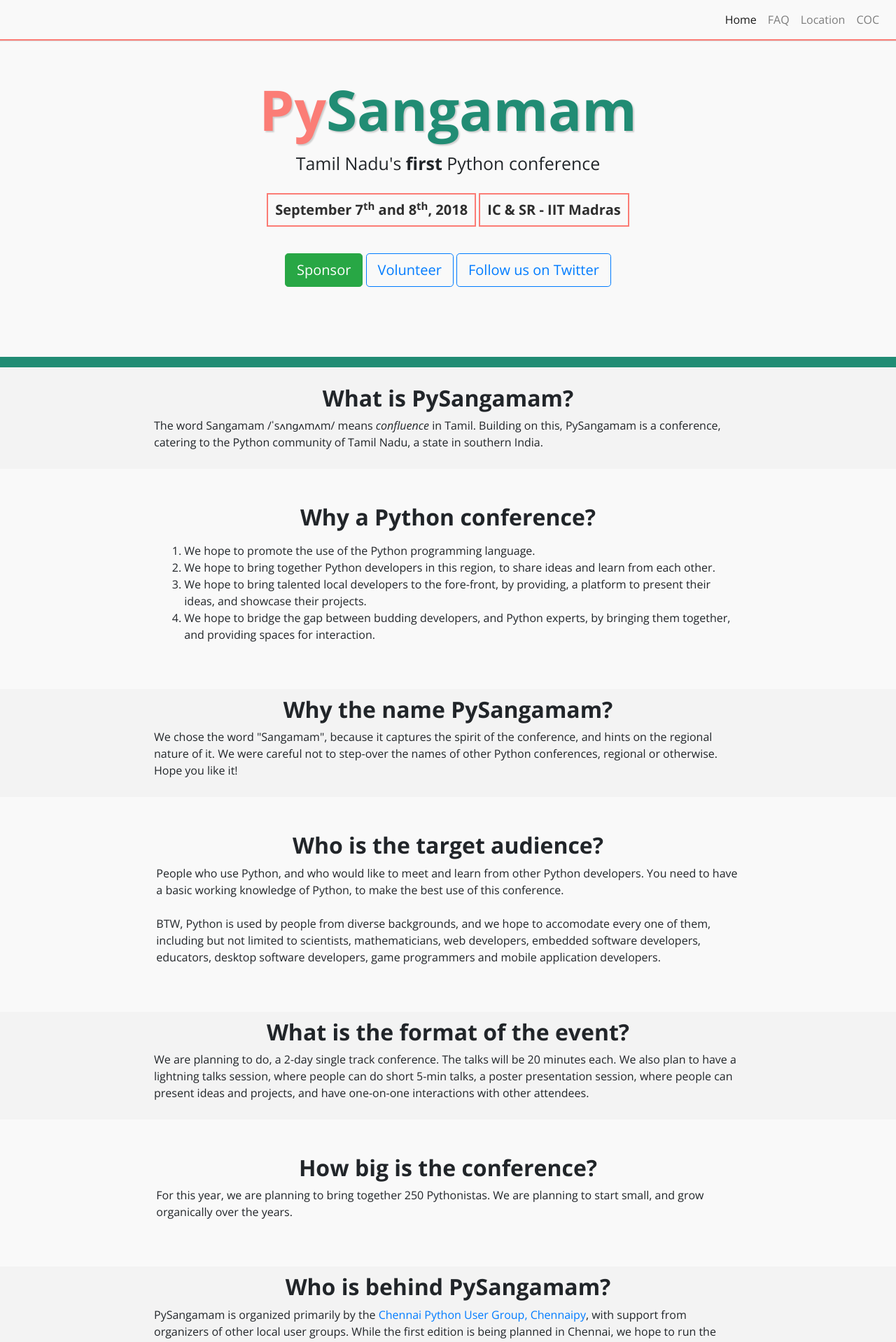
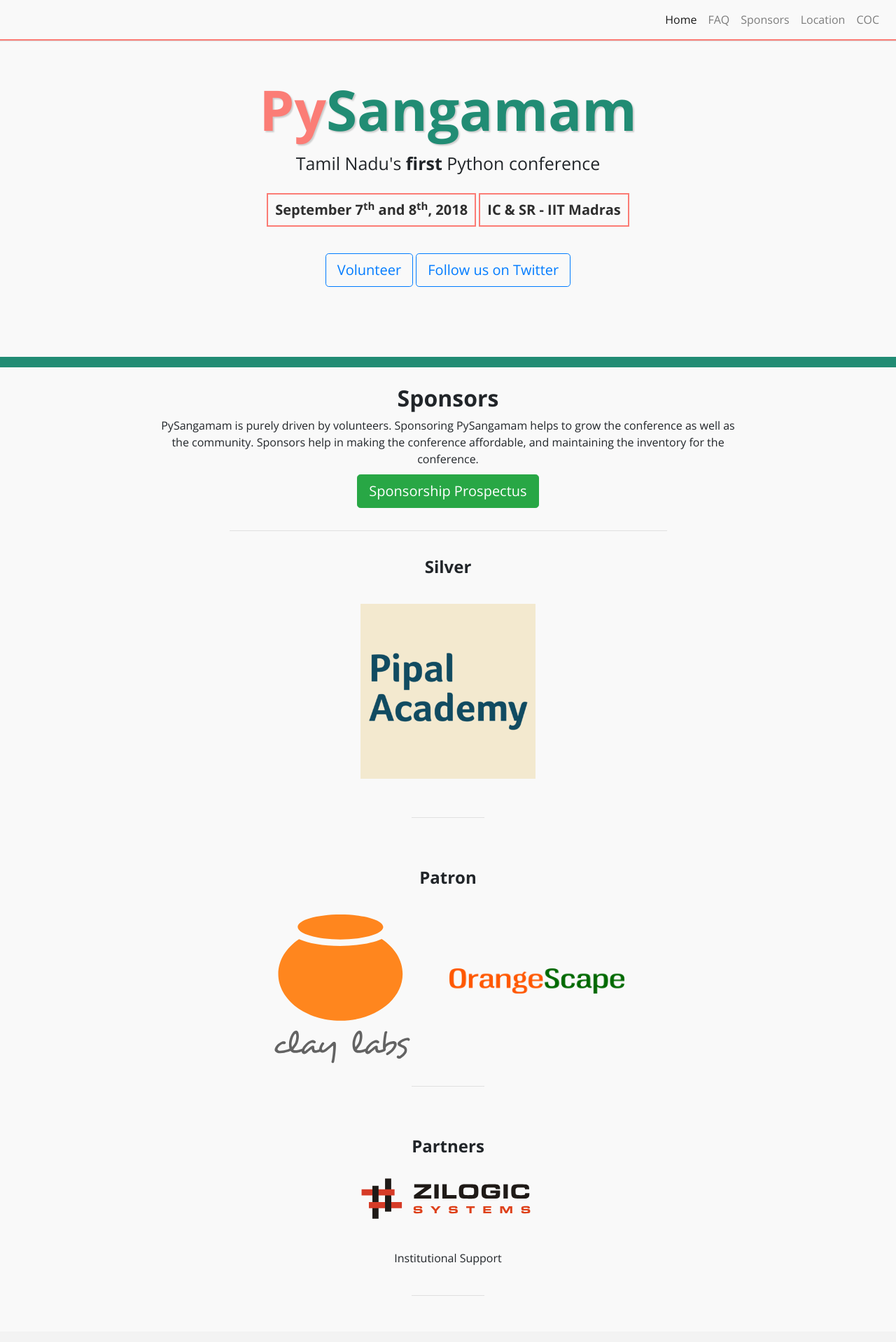
Before and after one commit to PySangamam/website, a Jekyll site: the page built from index.html, in a window 1280 px wide. Shown: the top 1918 px of the page at 70% size. Built offline with Jekyll 4.4.1, drawn with Linux system fonts in a browser that asks for light colours; nearby versions of some CDN libraries; comment, search, counter and statistics services are not loaded; some of the changed text lies outside the part shown.

Commit message:
Add sponsors list

```diff
--- a/_includes/navbar.html
+++ b/_includes/navbar.html
@@ -8,7 +8,10 @@
         <a class="nav-link" href="/#">Home</a>
       </li>
       <li class="nav-item">
-        <a class="nav-link" href="/#faq">FAQ</a>
+        <a class="nav-link" href="/faq">FAQ</a>
+      </li>
+      <li class="nav-item">
+        <a class="nav-link" href="/#sponsors">Sponsors</a>
       </li>
       <li class="nav-item">
         <a class="nav-link" href="/#location">Location</a>
--- /dev/null
+++ b/_includes/sponsors.html
@@ -0,0 +1,43 @@
+<div class="container-fluid pad-top-25 sponsor-list" id="sponsors">
+  <div class="row no-gutters">
+    <div class="col-10 offset-1 col-md-8 offset-md-2">
+      <h2 class="text-center"><b>Sponsors</b></h2>
+      <p class="text-center">
+        PySangamam is purely driven by volunteers.
+        Sponsoring PySangamam helps to grow the conference as well as the community.
+        Sponsors help in making the conference affordable, and maintaining the inventory for the conference.
+        <br>
+        <a target="_blank" href="sponsorship-prospectus.pdf" class="btn btn-lg btn-success mar-top-10">Sponsorship Prospectus</a>
+      </p>
+    </div>
+  </div>
+
+  <div class="row no-gutters">
+    <hr class="col-md-6">
+  </div>
+
+  {% for category in site.data.sponsorship.categories %}
+    <div class="row no-gutters mar-top-20">
+      <div class="col-10 offset-1 col-md-8 offset-md-2 text-center">
+        <h4 class="text-center"><b>{{ category.name }}</b></h4>
+        {% for sponsor in category.sponsors %}
+          <a href="{{ sponsor.website }}">
+            {% if sponsor.image-logo %}
+              <img src="img/{{ sponsor.image-logo }}" alt="{{ sponsor.name }}" class="sponsor-logo">
+            {% else %}
+              {% include_relative img/{{ sponsor.svg-logo }} %}
+            {% endif %}
+          </a>
+
+          {% if sponsor.type %}
+            <p>{{ sponsor.type }}</p>
+          {% endif %}
+        {% endfor %}
+      </div>
+    </div>
+
+    <div class="row no-gutters">
+      <hr class="col-md-1 sponsor-separator">
+    </div>
+  {% endfor %}
+</div>
--- a/css/pysangamam.css
+++ b/css/pysangamam.css
@@ -126,7 +126,6 @@
 
 #footer{
   padding-top: 0;
-  margin-top: 40px ;
   background: #f3f3f3;
   position: absolute;
   width: 100%;
@@ -140,3 +139,22 @@
   width: 40px;
   fill: #218c74;
 }
+
+.sponsor-list svg {
+  vertical-align: middle;
+}
+
+.sponsor-separator {
+  margin-bottom: 50px;
+  margin-top: 25px;
+}
+
+.sponsor-logo {
+  width: 250px;
+  margin: 30px;
+}
+
+.partner-logo {
+  display:inline-block;
+  padding: 10px;
+}
--- a/index.html
+++ b/index.html
@@ -19,7 +19,6 @@
         <br/>
 
         <div class="text-center mar-top-20">
-          <a target="_blank" href="sponsorship-prospectus.pdf" class="btn btn-lg btn-success mar-top-10">Sponsor</a>
           <a target="_blank" href="https://goo.gl/forms/WIVgaz5oHjrV30Fx2" class="btn btn-lg btn-outline-primary mar-top-10">Volunteer</a>
           <a target="_blank" href="https://twitter.com/pysangamam" class="btn btn-lg btn-outline-primary mar-top-10">Follow us on Twitter</a>
         </div>
@@ -28,142 +27,10 @@
   </div>
 </div>
 
-<div class="container-fluid container-invert pad-top-25" id="faq">
-  <div class="row no-gutters">
-    <div class="col-10 offset-1 col-md-8 offset-md-2">
-      <h2 class="text-center"><b>What is PySangamam?</b></h2>
-      <p>
-        The word Sangamam /ˈsʌnɡʌmʌm/ means <i>confluence</i> in Tamil. Building on
-        this, PySangamam is a conference, catering to the Python community
-        of Tamil Nadu, a state in southern India.
-      </p>
-    </div>
-  </div>
-</div>
-
-<div class="container-fluid mar-top-50">
-  <div class="row no-gutters">
-    <div class="col-10 offset-1 col-md-8 offset-md-2">
-      <h2 class="text-center"><b>Why a Python conference?</b></h2>
-      <p>
-        <ol>
-          <li>We hope to promote the use of the Python programming language.</li>
-          <li>We hope to bring together Python developers in this region, to share ideas and learn from each other.</li>
-          <li>We hope to bring talented local developers to the fore-front, by providing, a platform to present their ideas, and showcase their projects.</li>
-          <li>We hope to bridge the gap between budding developers, and Python experts, by bringing them together, and providing spaces for interaction.</li>
-        </ol>
-      </p>
-    </div>
-  </div>
-</div>
-
-<div class="container-fluid container-invert mar-top-50">
-  <div class="row no-gutters">
-    <div class="col-10 offset-1 col-md-8 offset-md-2">
-      <h2 class="text-center"><b>Why the name PySangamam?</b></h2>
-      <p>
-        We chose the word "Sangamam", because it captures the spirit of the
-        conference, and hints on the regional nature of it. We were
-        careful not to step-over the names of other Python conferences,
-        regional or otherwise. Hope you like it!
-      </p>
-    </div>
-  </div>
-</div>
-
-<div class="container-fluid mar-top-50">
-  <div class="row no-gutters">
-    <div class="col-10 offset-1 col-md-8 offset-md-2">
-      <h2 class="text-center"><b>Who is the target audience?</b></h2>
-      <p>
-        People who use Python, and who would like to meet and learn from
-        other Python developers. You need to have a basic working knowledge
-        of Python, to make the best use of this conference.
-        <br/>
-        <br/>
-        BTW, Python is used by people from diverse backgrounds, and we hope
-        to accomodate every one of them, including but not limited to
-        scientists, mathematicians, web developers, embedded software
-        developers, educators, desktop software developers, game programmers
-        and mobile application developers.
-      </p>
-    </div>
-  </div>
-</div>
-
-<div class="container-fluid container-invert mar-top-50">
-  <div class="row no-gutters">
-    <div class="col-10 offset-1 col-md-8 offset-md-2">
-      <h2 class="text-center"><b>What is the format of the event?</b></h2>
-      <p>
-        We are planning to do, a 2-day single track conference. The talks
-        will be 20 minutes each. We also plan to have a lightning talks
-        session, where people can do short 5-min talks, a poster
-        presentation session, where people can present ideas and projects,
-        and have one-on-one interactions with other attendees.
-      </p>
-    </div>
-  </div>
-</div>
-
-<div class="container-fluid mar-top-50">
-  <div class="row no-gutters">
-    <div class="col-10 offset-1 col-md-8 offset-md-2">
-      <h2 class="text-center"><b>How big is the conference?</b></h2>
-      <p>
-        For this year, we are planning to bring together 250 Pythonistas.
-        We are planning to start small, and grow organically over the
-        years.
-      </p>
-    </div>
-  </div>
-</div>
-
-
-<div class="container-fluid container-invert mar-top-50">
-  <div class="row no-gutters">
-    <div class="col-10 offset-1 col-md-8 offset-md-2">
-      <h2 class="text-center"><b>Who is behind PySangamam?</b></h2>
-      <p>
-        PySangamam is organized primarily by the <a href="http://chennaipy.org">Chennai Python User Group, Chennaipy</a>,
-        with support from organizers of other local user
-        groups. While the first edition is being planned in Chennai, we
-        hope to run the conference in other cities within the state.
-      </p>
-    </div>
-  </div>
-</div>
-
-<div class="container-fluid mar-top-50">
-  <div class="row no-gutters">
-    <div class="col-10 offset-1 col-md-8 offset-md-2">
-      <h2 class="text-center"><b>Great! How do I contribute?</b></h2>
-      <p>
-        For now, we have <a href="https://goo.gl/forms/WIVgaz5oHjrV30Fx2">a form</a>, where you can register your name, contact
-        details, and the areas you would like to contribute to. You will be
-        contacted by the organizers, when we start work on those areas.
-      </p>
-    </div>
-  </div>
-</div>
-
-<div class="container-fluid container-invert mar-top-50">
-  <div class="row no-gutters">
-    <div class="col-10 offset-1 col-md-8 offset-md-2">
-      <h2 class="text-center"><b>Do you have a Code Of Conduct?</b></h2>
-      <p>
-        PySangamam is dedicated to providing a harassment-free conference experience
-        for everyone, regardless of gender, sexual orientation, gender identity and
-        expression, disability, physical appearance, body size, race, or religion. We
-        do not tolerate harassment of conference participants in any form.
-        You can read our Code of Conduct on this <a href="/code-of-business-conduct">page</a>.
-      </p>
-    </div>
-  </div>
-</div>
+{% include sponsors.html %}
 
 <!-- Twitter roll -->
-<div class="container-fluid mar-top-50 pad-top-25">
+<div class="container-fluid container-invert pad-top-25">
   <div class="row no-gutters">
     <div class="col-md-12 text-center">
       <h2 class="text-center"><strong>Tweets by PySangamam</strong></h2>
```
Also changed, not shown: _data/sponsorship.yml (added, +20 -0 lines), faq.html (added, +138 -0 lines), _includes/cc.svg (deleted), img/claylabs-logo.svg (deleted), img/claylabs.svg (added), img/orangescape-lettered.png (renamed from img/orangescape-logo.png), img/orangescape.png (renamed from img/orangescape-square-logo.png), img/pipal.png (renamed from img/pipal-logo.png), img/zilogic.svg.
